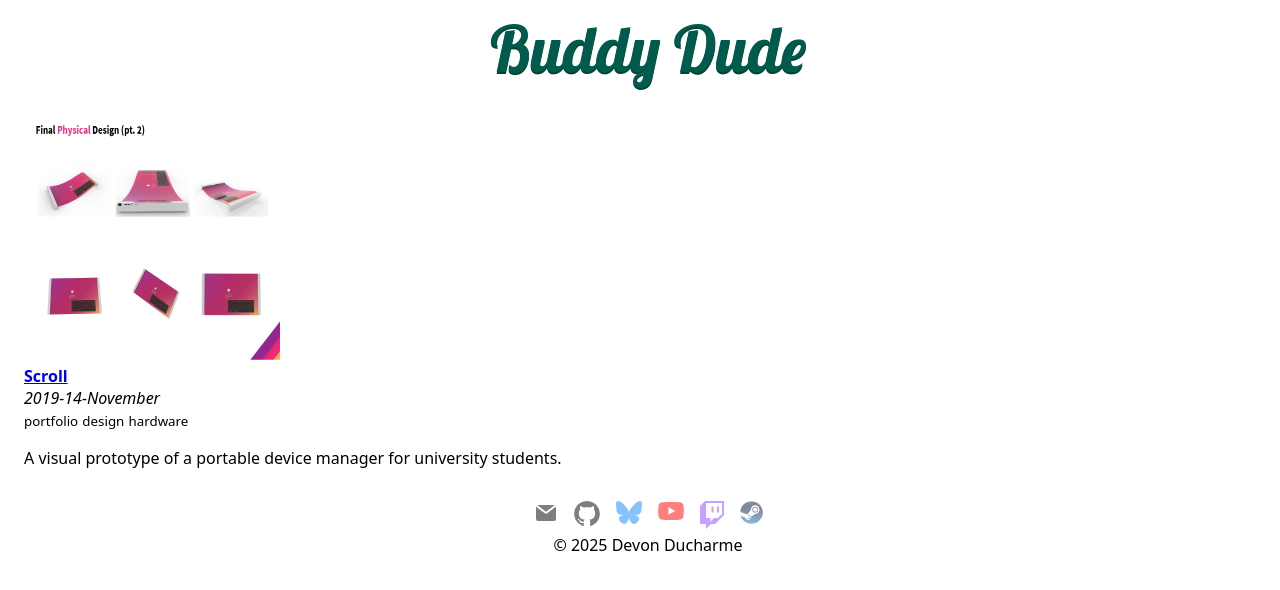
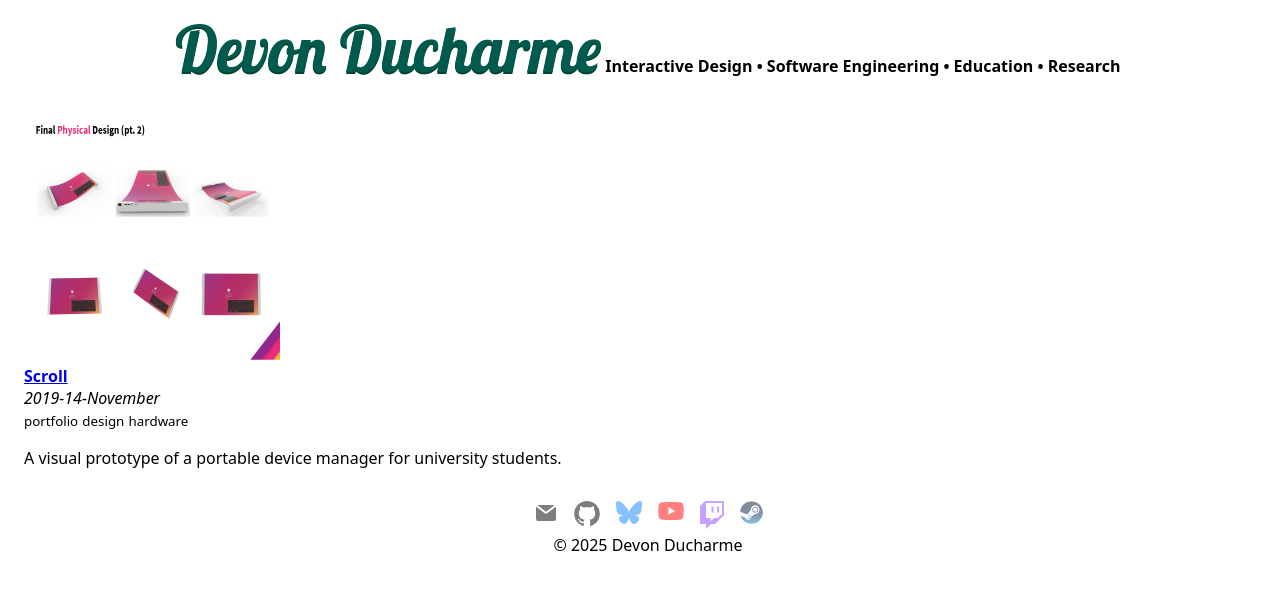
Before and after one commit to buddydudedev/portfolio.buddydude.dev, a Jekyll site: the page built from index.html, in a window 1280 px wide. Shown: the top 590 px of the page. Built offline with Jekyll 4.4.1, drawn with Linux system fonts in a browser that asks for light colours.

Commit message:
Site info, subtitle

```diff
--- a/_config.yml
+++ b/_config.yml
@@ -1,3 +1,6 @@
+name: buddydude.dev
+description: Devon Ducharme's portfolio and blog.
+url: https://buddydude.dev
 defaults:
   scope:
     path: ""
--- a/_layouts/default.html
+++ b/_layouts/default.html
@@ -10,7 +10,8 @@
 
 <body>
     <header>
-        <span>Buddy Dude</span>
+        <span>Devon Ducharme</span>
+        <b>Interactive Design &bullet; Software Engineering &bullet; Education &bullet; Research</b>
     </header>
     <main>
         {{ content }}
```
